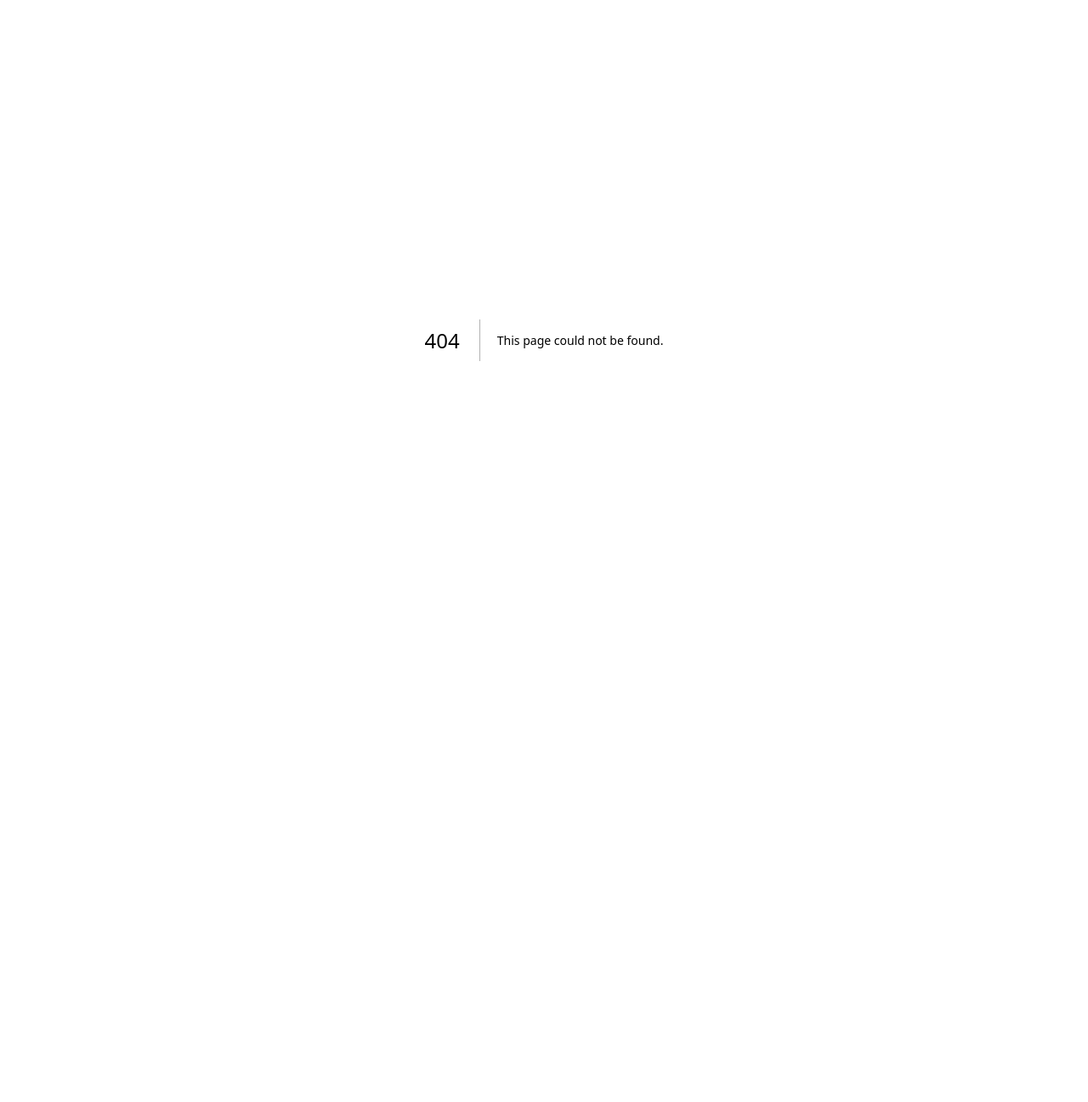
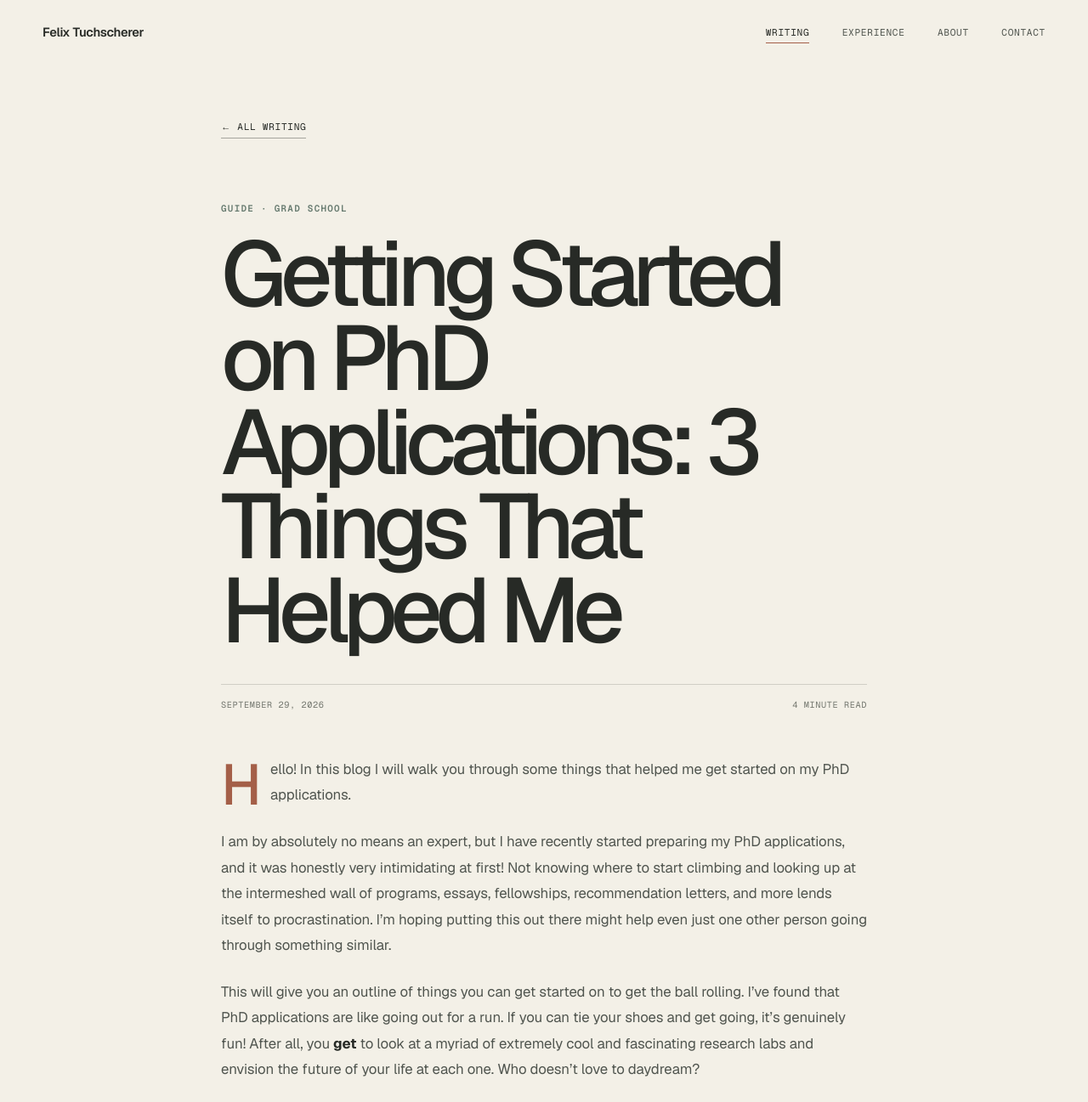
Before and after one commit to ftuchsch/felixtuchscherer-site, a Next.js app: page /blog/getting-started-on-phd-applications in a window 1280 px wide. Before the commit this address had no page. Shown: the top 1297 px of the page at 85% size. Before the commit the page ends 800 px from the top, so only its background shows below. Built offline with nearby package versions, Linux system fonts and the light colour scheme.

Commit message:
[13] Added blog #2

```diff
--- /dev/null
+++ b/app/blog/getting-started-on-phd-applications/page.tsx
@@ -0,0 +1,158 @@
+import type { Metadata } from "next";
+import Link from "next/link";
+import SiteFooter from "../../components/SiteFooter";
+import SiteHeader from "../../components/SiteHeader";
+
+const title = "Getting Started on PhD Applications: 3 Things That Helped Me";
+const description =
+  "Three practical ways to make PhD applications feel less intimidating: build a focused program list, reflect on what excites you, and consider the NSF GRFP.";
+
+export const metadata: Metadata = {
+  title,
+  description,
+  alternates: {
+    canonical: "/blog/getting-started-on-phd-applications",
+  },
+  openGraph: {
+    title,
+    description,
+    url: "https://www.felixtuchscherer.com/blog/getting-started-on-phd-applications",
+    siteName: "Felix Tuchscherer",
+    type: "article",
+    publishedTime: "2026-09-29",
+  },
+  twitter: {
+    card: "summary",
+    title,
+    description,
+  },
+};
+
+export default function GettingStartedOnPhdApplicationsPage() {
+  return (
+    <div className="site-shell">
+      <SiteHeader current="writing" />
+      <main className="article-page">
+        <article className="article-shell">
+          <header className="article-header">
+            <Link className="article-back" href="/blog">
+              ← All writing
+            </Link>
+            <p className="eyebrow">Guide · Grad school</p>
+            <h1>{title}</h1>
+            <div className="article-header__meta">
+              <time dateTime="2026-09-29">September 29, 2026</time>
+              <span>4 minute read</span>
+            </div>
+          </header>
+
+          <p>
+            Hello! In this blog I will walk you through some things that helped me get started on my PhD
+            applications.
+          </p>
+          <p>
+            I am by absolutely no means an expert, but I have recently started preparing my PhD applications, and it
+            was honestly very intimidating at first! Not knowing where to start climbing and looking up at the
+            intermeshed wall of programs, essays, fellowships, recommendation letters, and more lends itself to
+            procrastination. I’m hoping putting this out there might help even just one other person going through
+            something similar.
+          </p>
+          <p>
+            This will give you an outline of things you can get started on to get the ball rolling. I’ve found that
+            PhD applications are like going out for a run. If you can tie your shoes and get going, it’s genuinely
+            fun! After all, you <strong>get</strong> to look at a myriad of extremely cool and fascinating research
+            labs and envision the future of your life at each one. Who doesn’t love to daydream?
+          </p>
+
+          <h3>1) Developing your program list</h3>
+          <p>
+            This was the first thing I started with. Try to find out what your non-negotiables are. For some, it’s
+            weather and proximity to home; for others, it’s cost of living and program size. For me, it was research
+            fit and a city-based campus.
+          </p>
+          <p>
+            Once you know what matters to you the most, sort through options while keeping it at heart! Don’t add
+            places to your list where you think, “Ehhhh, I’ll just apply here in case I don’t get anything else.” With
+            so many universities and programs out there, each one on your list should be somewhere you can truly see
+            yourself going. You have to find the right fit! From everything I have read and heard, a targeted approach
+            is much better than simply trying to “spray and pray.”
+          </p>
+          <p>
+            Speaking of a list, I used this{" "}
+            <a
+              href="https://docs.google.com/spreadsheets/d/1NNy3OMYm8YFQmTnWNNLjrfNuq-vpiJcEHlhUK5vEm9Y/edit?usp=sharing"
+              target="_blank"
+              rel="noopener noreferrer"
+            >
+              spreadsheet
+            </a>{" "}
+            that you can download a copy of and fill out as you find your programs.
+          </p>
+
+          <h3>2) What do you want to do in life?</h3>
+          <p>
+            Before you can write any essays, I think it’s important to do some internal reflection. Whether it’s with
+            pen and paper, typing in your notes, or even in a vocal conversation with an LLM, try to figure out what
+            actually excites you. What kinds of research questions do you keep coming back to? What parts of your past
+            experiences have made you think, “I could do this for a really long time”? And just as importantly, what
+            do you want your life after the PhD to look like?
+          </p>
+          <p>
+            You absolutely do not need to have everything figured out. I certainly don’t! But having a general
+            direction makes writing about yourself so much easier. For me, I realized that I am most excited by
+            developing computational methods around biological problems, especially when something does not work as
+            expected and figuring out why becomes the interesting part. I also realized that, long term, I want
+            research, teaching, and mentorship to all be part of my career. Once I could put those ideas into words,
+            the rest of the application process started to feel much less abstract.
+          </p>
+
+          <h3>3) Consider applying to the NSF GRFP</h3>
+          <p>
+            With the cuts to research funding, a lot of programs simply have less money to support PhD students. The
+            NSF GRFP is a chance to bring your own funding with you, which can make you an easier student for a program
+            or lab to support.
+          </p>
+          <p>
+            The GRFP is open to eligible U.S. citizens, nationals, and permanent residents who are entering or early
+            in an eligible research-based STEM graduate degree. You can check the{" "}
+            <a
+              href="https://www.nsf.gov/funding/initiatives/grfp/eligibility"
+              target="_blank"
+              rel="noopener noreferrer"
+            >
+              NSF eligibility requirements
+            </a>
+            .
+          </p>
+          <p>
+            Even if you don’t get it, I think the application itself is worth doing! It forces you to start thinking
+            about your research interests, future goals, and why you actually want a PhD—all things you’ll need to
+            figure out for your applications anyway.
+          </p>
+          <p>
+            I learned about this myself last week, and a good guide I’ve been using is{" "}
+            <a href="https://www.alexhunterlang.com/nsf-fellowship" target="_blank" rel="noopener noreferrer">
+              Alex Lang’s NSF Fellowship guide
+            </a>
+            .
+          </p>
+          <hr className="article-divider" />
+          <p>
+            That’s it! I also want to say that if you’re just starting your applications now, you aren’t too late.
+            Most program deadlines are December 1. For the{" "}
+            <a
+              href="https://www.nsf.gov/funding/initiatives/grfp"
+              target="_blank"
+              rel="noopener noreferrer"
+            >
+              2027 GRFP competition
+            </a>
+            , reference letters are due October 16 at 8:00 p.m. Eastern, and applications are due October 19–23
+            depending on your field. Tie your shoes and get moving!!!
+          </p>
+        </article>
+      </main>
+      <SiteFooter />
+    </div>
+  );
+}
--- a/app/blog/page.tsx
+++ b/app/blog/page.tsx
@@ -5,6 +5,17 @@ import SiteHeader from "../components/SiteHeader";
 
 const posts = [
   {
+    number: "002",
+    title: "Getting Started on PhD Applications: 3 Things That Helped Me",
+    href: "/blog/getting-started-on-phd-applications",
+    date: "September 29, 2026",
+    dateTime: "2026-09-29",
+    description:
+      "Three practical ways to make PhD applications feel less intimidating: build a focused program list, reflect on what excites you, and consider the NSF GRFP.",
+    category: "Guide · Grad school",
+  },
+  {
+    number: "001",
     title: "Beginner’s guide to OpenClaw",
     href: "/blog/begginers-guide-to-openclaw",
     date: "March 28, 2026",
@@ -39,9 +50,9 @@ export default function BlogPage() {
 
         <section className="writing-index__list" aria-label="All posts">
           <p className="section-label">All entries · {String(posts.length).padStart(2, "0")}</p>
-          {posts.map((post, index) => (
+          {posts.map((post) => (
             <article className="post-row" key={post.href}>
-              <div className="post-row__index">{String(index + 1).padStart(3, "0")}</div>
+              <div className="post-row__index">{post.number}</div>
               <div className="post-row__main">
                 <h2>
                   <Link href={post.href}>{post.title}</Link>
--- a/app/globals.css
+++ b/app/globals.css
@@ -1241,7 +1241,6 @@ summary:focus-visible {
 .article-shell > h3 {
   margin: 76px 0 20px;
   padding-top: 24px;
-  border-top: 1px solid var(--line-strong);
   color: var(--ink);
   font-size: clamp(1.8rem, 3.2vw, 2.7rem);
   font-weight: 480;
@@ -1309,6 +1308,16 @@ summary:focus-visible {
 
 .article-shell > figure:not(.article-lead-image) {
   margin: 34px 0 42px;
+}
+
+.article-divider {
+  margin: 64px 0 46px;
+  border: 0;
+}
+
+.article-shell > h3,
+.article-divider {
+  border-top: 1px solid var(--line-strong);
 }
 
 @media (max-width: 980px) {
--- a/app/page.tsx
+++ b/app/page.tsx
@@ -33,18 +33,19 @@ export default function Home() {
             <article className="home-writing-card" aria-labelledby="featured-writing-title">
               <div className="home-writing-card__topline">
                 <p className="section-label">01 / Featured writing</p>
-                <time dateTime="2026-03-28">03.28.26</time>
+                <time dateTime="2026-09-29">09.29.26</time>
               </div>
               <h2 id="featured-writing-title">
-                <Link href="/blog/begginers-guide-to-openclaw">
-                  Beginner’s guide to OpenClaw
+                <Link href="/blog/getting-started-on-phd-applications">
+                  Getting Started on PhD Applications
                 </Link>
               </h2>
               <p>
-                OpenClaw can save time, effort, and money by acting as an AI assistant that takes actions for you. Here is a beginner-friendly walkthrough for getting it running with Telegram and Gmail.
+                Three practical ways to make PhD applications feel less intimidating: build a focused program list,
+                reflect on what excites you, and consider the NSF GRFP.
               </p>
               <div className="home-writing-card__links">
-                <Link className="story-link" href="/blog/begginers-guide-to-openclaw">
+                <Link className="story-link" href="/blog/getting-started-on-phd-applications">
                   Read essay <span aria-hidden="true">→</span>
                 </Link>
                 <Link className="story-link" href="/blog">
```
Also changed, not shown: 1 other file (tests, documents, lock files or other folders).
